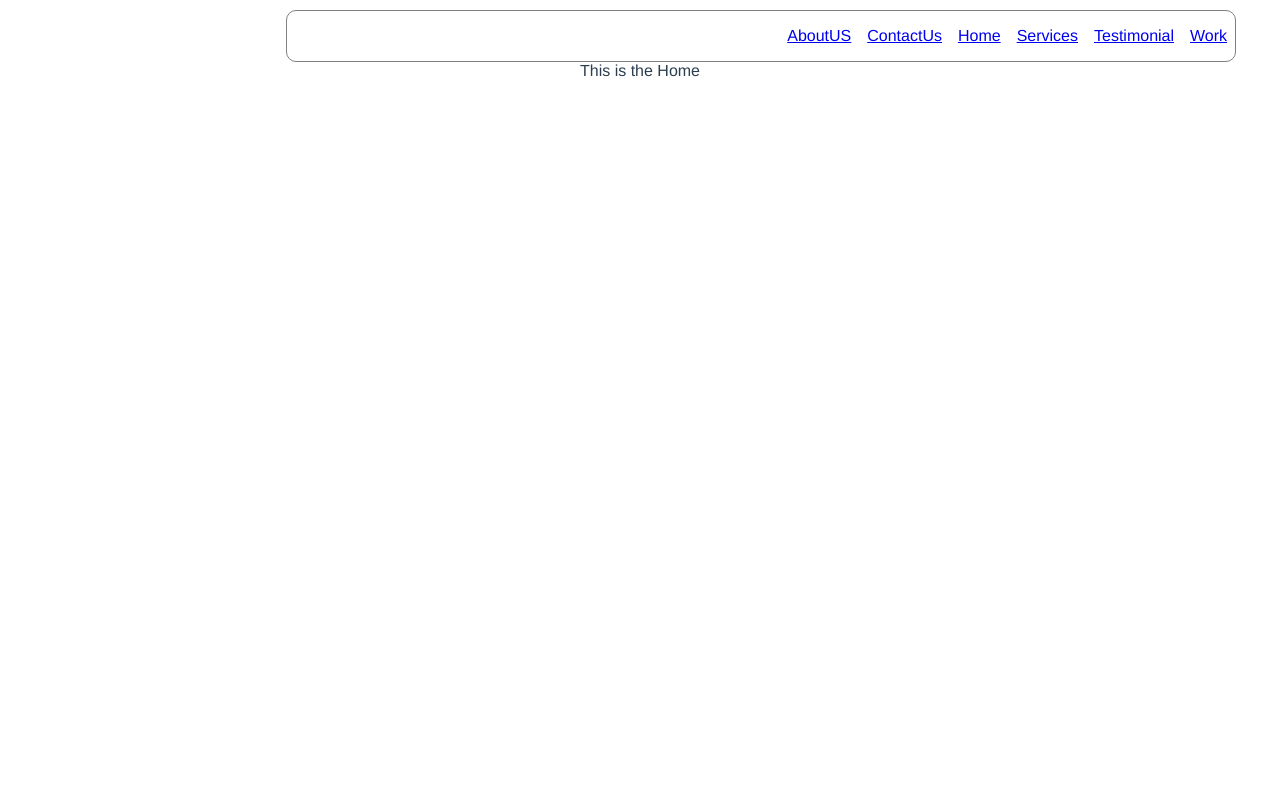
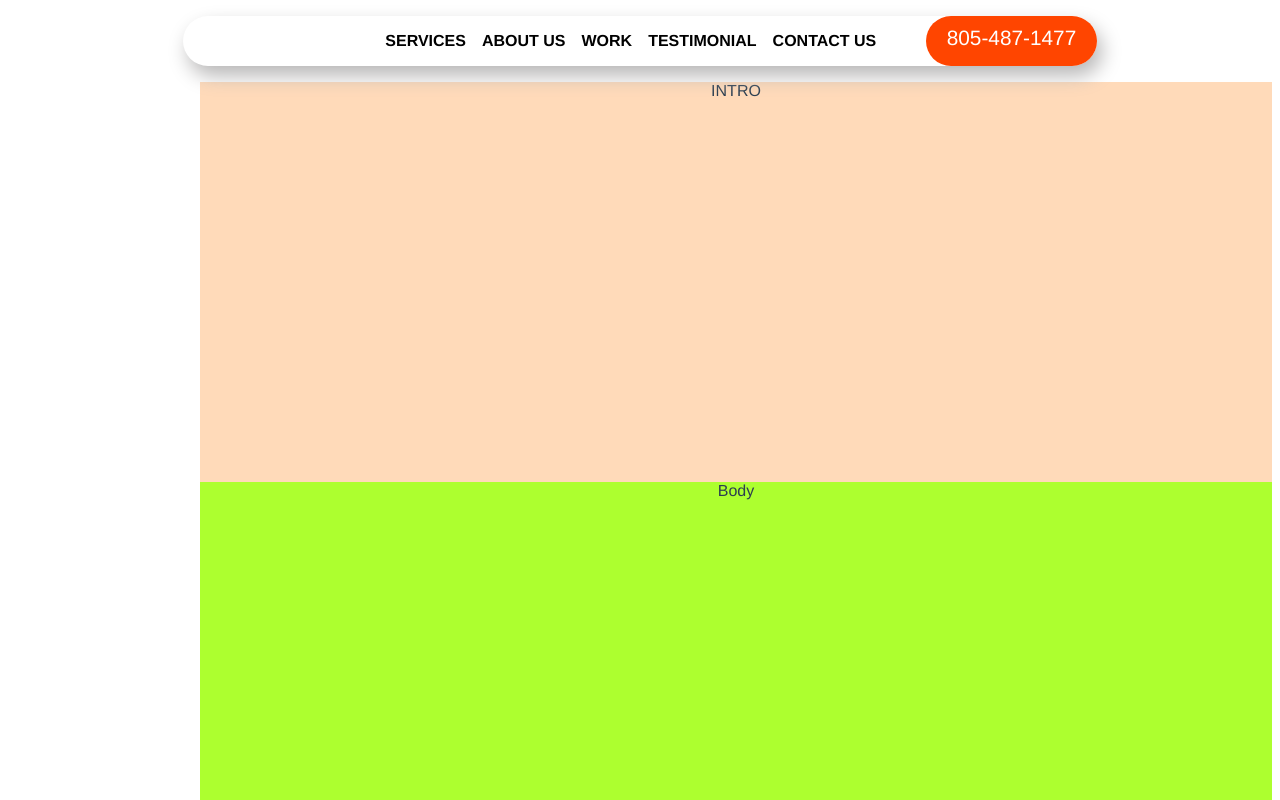
Before and after one commit to GavPierce/FirePro, a Vue app: page / in a window 1280 px wide. Shown: the top 800 px of the page. Built offline with nearby package versions, Linux system fonts and the light colour scheme.

Commit message:
feat: styling on nav bar

```diff
--- a/src/components/HelloWorld.vue
+++ /dev/null
@@ -1,58 +0,0 @@
-<template>
-  <div class="hello">
-    <h1>{{ msg }}</h1>
-    <p>
-      For a guide and recipes on how to configure / customize this project,<br>
-      check out the
-      <a href="https://cli.vuejs.org" target="_blank" rel="noopener">vue-cli documentation</a>.
-    </p>
-    <h3>Installed CLI Plugins</h3>
-    <ul>
-      <li><a href="https://github.com/vuejs/vue-cli/tree/dev/packages/%40vue/cli-plugin-babel" target="_blank" rel="noopener">babel</a></li>
-      <li><a href="https://github.com/vuejs/vue-cli/tree/dev/packages/%40vue/cli-plugin-eslint" target="_blank" rel="noopener">eslint</a></li>
-    </ul>
-    <h3>Essential Links</h3>
-    <ul>
-      <li><a href="https://vuejs.org" target="_blank" rel="noopener">Core Docs</a></li>
-      <li><a href="https://forum.vuejs.org" target="_blank" rel="noopener">Forum</a></li>
-      <li><a href="https://chat.vuejs.org" target="_blank" rel="noopener">Community Chat</a></li>
-      <li><a href="https://twitter.com/vuejs" target="_blank" rel="noopener">Twitter</a></li>
-      <li><a href="https://news.vuejs.org" target="_blank" rel="noopener">News</a></li>
-    </ul>
-    <h3>Ecosystem</h3>
-    <ul>
-      <li><a href="https://router.vuejs.org" target="_blank" rel="noopener">vue-router</a></li>
-      <li><a href="https://vuex.vuejs.org" target="_blank" rel="noopener">vuex</a></li>
-      <li><a href="https://github.com/vuejs/vue-devtools#vue-devtools" target="_blank" rel="noopener">vue-devtools</a></li>
-      <li><a href="https://vue-loader.vuejs.org" target="_blank" rel="noopener">vue-loader</a></li>
-      <li><a href="https://github.com/vuejs/awesome-vue" target="_blank" rel="noopener">awesome-vue</a></li>
-    </ul>
-  </div>
-</template>
-
-<script>
-export default {
-  name: 'HelloWorld',
-  props: {
-    msg: String
-  }
-}
-</script>
-
-<!-- Add "scoped" attribute to limit CSS to this component only -->
-<style scoped>
-h3 {
-  margin: 40px 0 0;
-}
-ul {
-  list-style-type: none;
-  padding: 0;
-}
-li {
-  display: inline-block;
-  margin: 0 10px;
-}
-a {
-  color: #42b983;
-}
-</style>
--- a/src/components/NavMenu.vue
+++ b/src/components/NavMenu.vue
@@ -1,18 +1,21 @@
 <template>
-
   <div class="Navmenu">
     <div class="item">
-     <router-link to="/about-us">AboutUS</router-link>
-  </div>
-  <div class="item"> <router-link to="/contact-us">ContactUs</router-link> </div>
-<div class="item"><router-link to="/">Home</router-link></div>
-<div class="item"><router-link to="/Services">Services</router-link></div>
-<div class="item"> <router-link to="/Testimonial">Testimonial</router-link></div>
-<div class="item"><router-link to="/Work">Work</router-link></div>
-
+      <router-link to="/Services"><strong>SERVICES</strong></router-link>
     </div>
 
-
+    <div class="item">
+      <router-link to="/about-us">ABOUT US</router-link>
+    </div>
+    <div class="item"><router-link to="/Work">WORK</router-link></div>
+    <div class="item">
+      <router-link to="/Testimonial">TESTIMONIAL</router-link>
+    </div>
+    <div class="item">
+      <router-link to="/contact-us">CONTACT US</router-link>
+    </div>
+    <div class="phone">805-487-1477</div>
+  </div>
 </template>
 
 <script>
@@ -20,21 +23,34 @@ export default {};
 </script>
 <style>
 .Navmenu {
-  background: grey;
-  padding: 1em 0;
-  width: 50%;
   justify-content: flex-end;
-  margin-left: 22%;
-    border: 1px solid grey;
-    border-radius: 10px;
+  border-radius: 40px;
   background: white;
-    padding: 1em 0;
-    width: 75%;
+  box-shadow: 5px 10px 20px #b8b7b7;
   display: flex;
   justify-content: flex-end;
   text-decoration: none;
+  top: 1em;
+  margin: 1em 175px;
+  position: sticky;
 }
 .item {
-  padding: 0 0.5em;
+  padding: 1em 0.5em;
+  font-weight: 600;
+}
+.phone {
+  background-color: orangered;
+  color: white;
+  font-size: 1.3em;
+  border-radius: 25px;
+  padding: 0.5em 1em;
+  margin-left: 2em;
+}
+a {
+  text-decoration: none;
+  color: black;
+}
+a:hover {
+  color: orange;
 }
 </style>
--- a/src/main.js
+++ b/src/main.js
@@ -1,31 +1,29 @@
-import Vue from 'vue'
-import App from './App.vue'
-import VueRouter from 'vue-router'
-import AboutUs from './pages/AboutUs.vue';
-import Home from './pages/Home.vue';
-import ContactUs from './pages/ContactUs.vue';
-import Services from './pages/Services.vue';
-import Testimonial from './pages/Testimonial.vue'
-import Work from './pages/Work.vue';
-import phone from './pages/phone.vue'
-import { component } from 'vue/types/umd';
-Vue.config.productionTip = false
+import Vue from "vue";
+import App from "./App.vue";
+import VueRouter from "vue-router";
+import AboutUs from "./pages/AboutUs.vue";
+import Home from "./pages/Home.vue";
+import ContactUs from "./pages/ContactUs.vue";
+import Services from "./pages/Services.vue";
+import Testimonial from "./pages/Testimonial.vue";
+import Work from "./pages/Work.vue";
+Vue.config.productionTip = false;
 Vue.use(VueRouter);
 const routes = [
-  { path: '/', component: Home},
-  { path: '/about-us', component: AboutUs },
-  {path:  '/contact-us', component: ContactUs},
-  {path:  '/Services', component: Services},
-  {path: '/Testimonial', component: Testimonial},
-  {path: '/Work', component: Work},
-  {path: '/work', component: Work}
-]
+  { path: "/", component: Home },
+  { path: "/about-us", component: AboutUs },
+  { path: "/contact-us", component: ContactUs },
+  { path: "/Services", component: Services },
+  { path: "/Testimonial", component: Testimonial },
+  { path: "/Work", component: Work },
+  { path: "/work", component: Work },
+];
 
 const router = new VueRouter({
-  mode: 'history',
-  routes // short for `routes: routes`
-})
+  mode: "history",
+  routes, // short for `routes: routes`
+});
 new Vue({
   router,
-  render: h => h(App),
-}).$mount('#app')
+  render: (h) => h(App),
+}).$mount("#app");
--- a/src/pages/Home.vue
+++ b/src/pages/Home.vue
@@ -1,13 +1,30 @@
 <template>
-  <div>
-    This is the Home
+  <div class="wrapper">
+    <div class="intro">INTRO</div>
+    <div class="body">Body</div>
+    <div class="conclusion">Conclusion</div>
   </div>
 </template>
 
 <script>
 export default {
-  components: {
-  }
+  components: {},
 };
 </script>
-<style></style>
+<style>
+.wrapper {
+  margin: 0 0 0 12em;
+}
+.intro {
+  height: 50vh;
+  background-color: peachpuff;
+}
+.body {
+  height: 50vh;
+  background-color: greenyellow;
+}
+.conclusion {
+  height: 50vh;
+  background-color: chocolate;
+}
+</style>
```
Also changed, not shown: 1 other file (tests, documents, lock files or other folders). Lines whose indentation alone changed are shown as unchanged.
